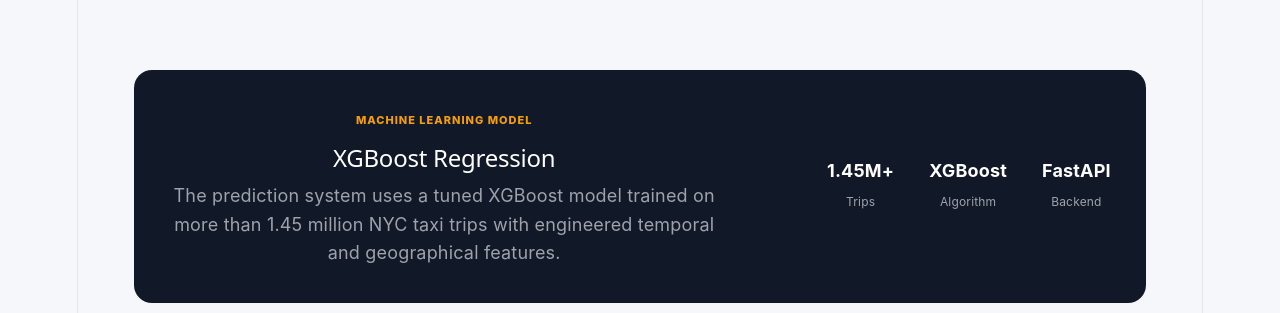
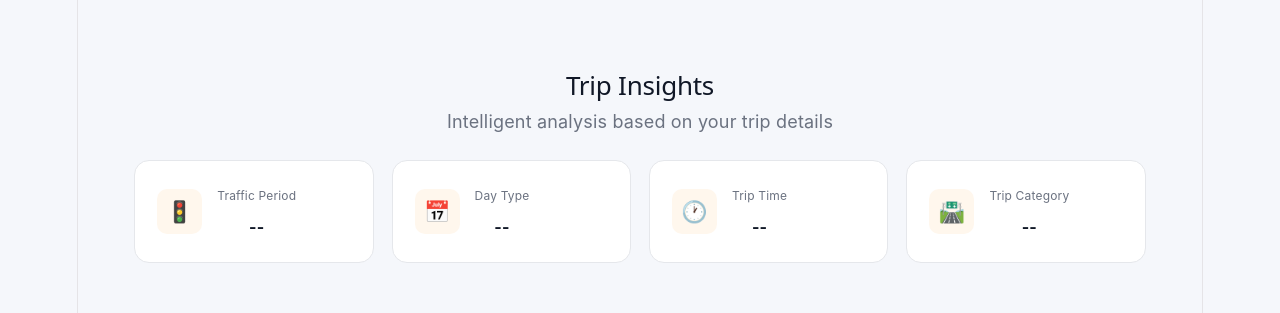
Before and after one commit to Mahakchoudhari/NYC_taxi_duration-fare_prediction, a React app in the folder Frontend/: page / in a window 1280 px wide. Shown: the part 2428-2741 px from the top of the page. Built offline with nearby package versions, Linux system fonts and the light colour scheme; the HTML template or start-up script is replaced by a standard one.

Commit message:
Adding Trip insights

```diff
--- a/Frontend/src/App.css
+++ b/Frontend/src/App.css
@@ -1019,3 +1019,106 @@ input[type="time"]::-webkit-calendar-picker-indicator {
   }
 
 }
+/* =========================
+   ANALYTICS
+========================= */
+
+.analytics-section {
+  margin-top: 70px;
+}
+
+.analytics-grid {
+  display: grid;
+
+  grid-template-columns:
+    repeat(4, 1fr);
+
+  gap: 18px;
+}
+
+.analytics-card {
+  background: white;
+
+  border: 1px solid #e5e7eb;
+
+  border-radius: 15px;
+
+  padding: 22px;
+
+  display: flex;
+
+  align-items: center;
+
+  gap: 15px;
+
+  transition: 0.2s;
+}
+
+.analytics-card:hover {
+  transform: translateY(-3px);
+
+  box-shadow:
+    0 10px 25px rgba(0, 0, 0, 0.06);
+}
+
+.analytics-icon {
+  width: 45px;
+  height: 45px;
+
+  display: flex;
+
+  align-items: center;
+  justify-content: center;
+
+  background: #fff7ed;
+
+  border-radius: 10px;
+
+  font-size: 21px;
+}
+
+.analytics-card span {
+  display: block;
+
+  color: #6b7280;
+
+  font-size: 12px;
+
+  margin-bottom: 5px;
+}
+
+.analytics-card h3 {
+  font-size: 16px;
+
+  color: #111827;
+}
+
+.insight-summary {
+  margin-top: 18px;
+
+  padding: 24px;
+
+  background: #111827;
+
+  color: white;
+
+  border-radius: 15px;
+}
+
+.insight-summary strong {
+  font-size: 15px;
+}
+
+.insight-summary p {
+  margin-top: 10px;
+
+  color: #d1d5db;
+
+  line-height: 1.7;
+
+  font-size: 14px;
+}
+
+.insight-summary b {
+  color: #fbbf24;
+}
--- a/Frontend/src/App.jsx
+++ b/Frontend/src/App.jsx
@@ -282,6 +282,60 @@ function TaxiMap({ formData }) {
     </div>
   );
 }
+
+// taxi trip Insights
+function getTripInsights(formData, result) {
+  const date = new Date(formData.pickup_datetime);
+
+  const hour = date.getHours();
+  const day = date.getDay();
+
+  const isWeekend = day === 0 || day === 6;
+
+  const isRushHour = [
+    7,
+    8,
+    9,
+    10,
+    16,
+    17,
+    18,
+    19,
+    20,
+  ].includes(hour);
+
+  const isNight =
+    hour >= 22 || hour <= 4;
+
+  let tripType = "Short Trip";
+
+  if (result?.distance_km) {
+    const distance = Number(result.distance_km);
+
+    if (distance >= 10) {
+      tripType = "Long Trip";
+    } else if (distance >= 5) {
+      tripType = "Medium Trip";
+    }
+  }
+
+  let trafficStatus = "Normal Traffic";
+
+  if (isRushHour) {
+    trafficStatus = "Peak Hours";
+  } else if (isNight) {
+    trafficStatus = "Night Hours";
+  }
+
+  return {
+    hour,
+    isWeekend,
+    isRushHour,
+    isNight,
+    tripType,
+    trafficStatus,
+  };
+}
 function App() {
   // =====================================================
   // DEFAULT FORM VALUES
@@ -315,6 +369,12 @@ function App() {
   const [loading, setLoading] = useState(false);
 
   const [error, setError] = useState("");
+
+  // Insights
+  const insights = getTripInsights(
+      formData,
+      result
+    );
 
   // =====================================================
   // HANDLE INPUT CHANGE
@@ -856,6 +916,9 @@ ${JSON.stringify(
           <a href="#model">
             Model
           </a>
+          <a href="#analytics">
+              Analytics
+          </a>
 
         </div>
 
@@ -1423,7 +1486,183 @@ ${JSON.stringify(
           </div>
 
         </section>
-
+        {/* =========================
+    TRIP INSIGHTS
+========================= */}
+
+<section
+  className="analytics-section"
+  id="analytics"
+>
+
+  <div className="section-title">
+
+    <h2>
+      Trip Insights
+    </h2>
+
+    <p>
+      Intelligent analysis based on your trip details
+    </p>
+
+  </div>
+
+
+  <div className="analytics-grid">
+
+
+    {/* TRAFFIC */}
+
+    <div className="analytics-card">
+
+      <div className="analytics-icon">
+        🚦
+      </div>
+
+      <div>
+
+        <span>
+          Traffic Period
+        </span>
+
+        <h3>
+          {result
+            ? insights.trafficStatus
+            : "--"}
+        </h3>
+
+      </div>
+
+    </div>
+
+
+    {/* DAY TYPE */}
+
+    <div className="analytics-card">
+
+      <div className="analytics-icon">
+        📅
+      </div>
+
+      <div>
+
+        <span>
+          Day Type
+        </span>
+
+        <h3>
+          {result
+            ? insights.isWeekend
+              ? "Weekend"
+              : "Weekday"
+            : "--"}
+        </h3>
+
+      </div>
+
+    </div>
+
+
+    {/* TIME */}
+
+    <div className="analytics-card">
+
+      <div className="analytics-icon">
+        🕐
+      </div>
+
+      <div>
+
+        <span>
+          Trip Time
+        </span>
+
+        <h3>
+          {result
+            ? insights.isNight
+              ? "Night"
+              : "Daytime"
+            : "--"}
+        </h3>
+
+      </div>
+
+    </div>
+
+
+    {/* TRIP TYPE */}
+
+    <div className="analytics-card">
+
+      <div className="analytics-icon">
+        🛣️
+      </div>
+
+      <div>
+
+        <span>
+          Trip Category
+        </span>
+
+        <h3>
+          {result
+            ? insights.tripType
+            : "--"}
+        </h3>
+
+      </div>
+
+    </div>
+
+  </div>
+
+
+  {/* SUMMARY */}
+
+  {result && (
+    <div className="insight-summary">
+
+      <div>
+
+        <strong>
+          🤖 AI Trip Analysis
+        </strong>
+
+        <p>
+
+          Your trip is classified as a{" "}
+          <b>
+            {insights.tripType.toLowerCase()}
+          </b>{" "}
+          during{" "}
+          <b>
+            {insights.trafficStatus.toLowerCase()}
+          </b>
+          .
+
+          {" "}
+
+          The predicted journey duration is{" "}
+
+          <b>
+            {result.duration_minutes} minutes
+          </b>
+
+          over approximately{" "}
+
+          <b>
+            {result.distance_km} km
+          </b>
+          .
+
+        </p>
+
+      </div>
+
+    </div>
+  )}
+
+</section>
 
         {/* ==========================================
             MODEL INFORMATION
```
Also changed, not shown: Frontend/src/.ipynb_checkpoints/App-checkpoint.css, Frontend/src/.ipynb_checkpoints/App-checkpoint.jsx.
